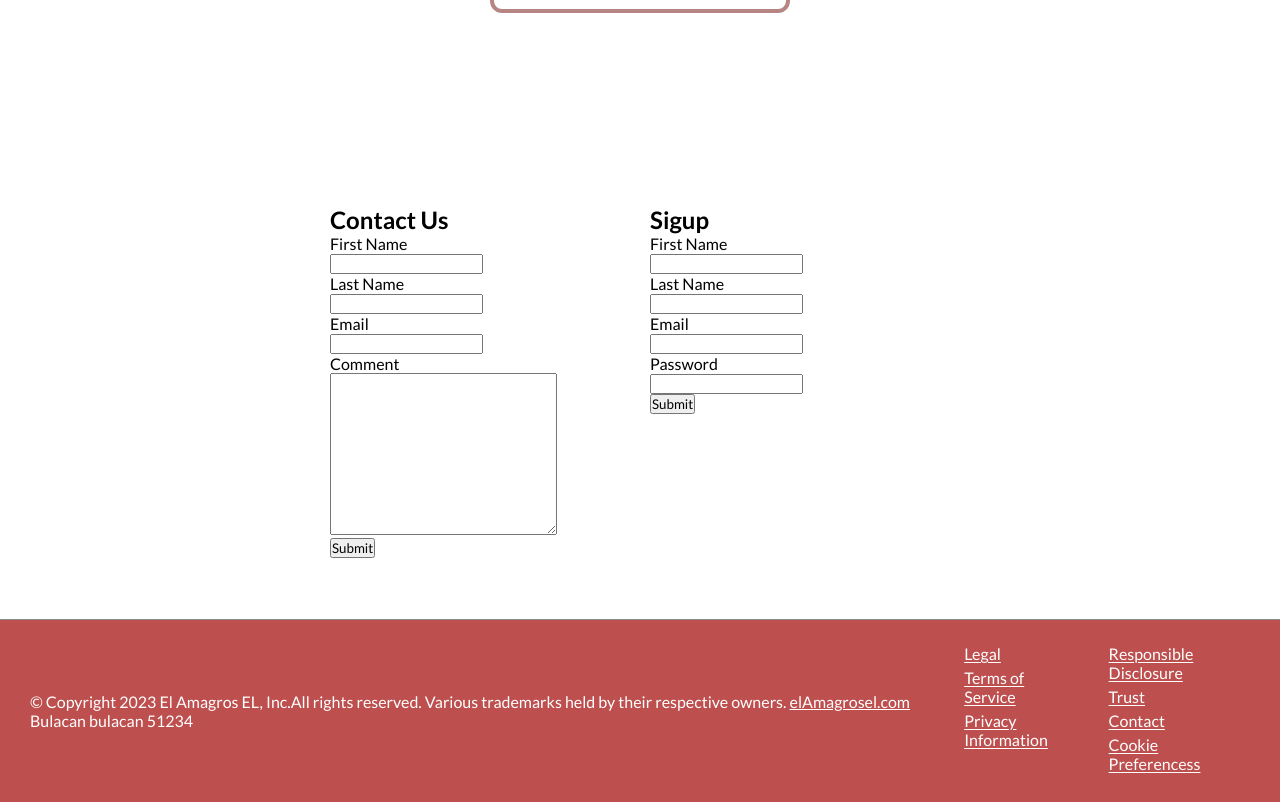
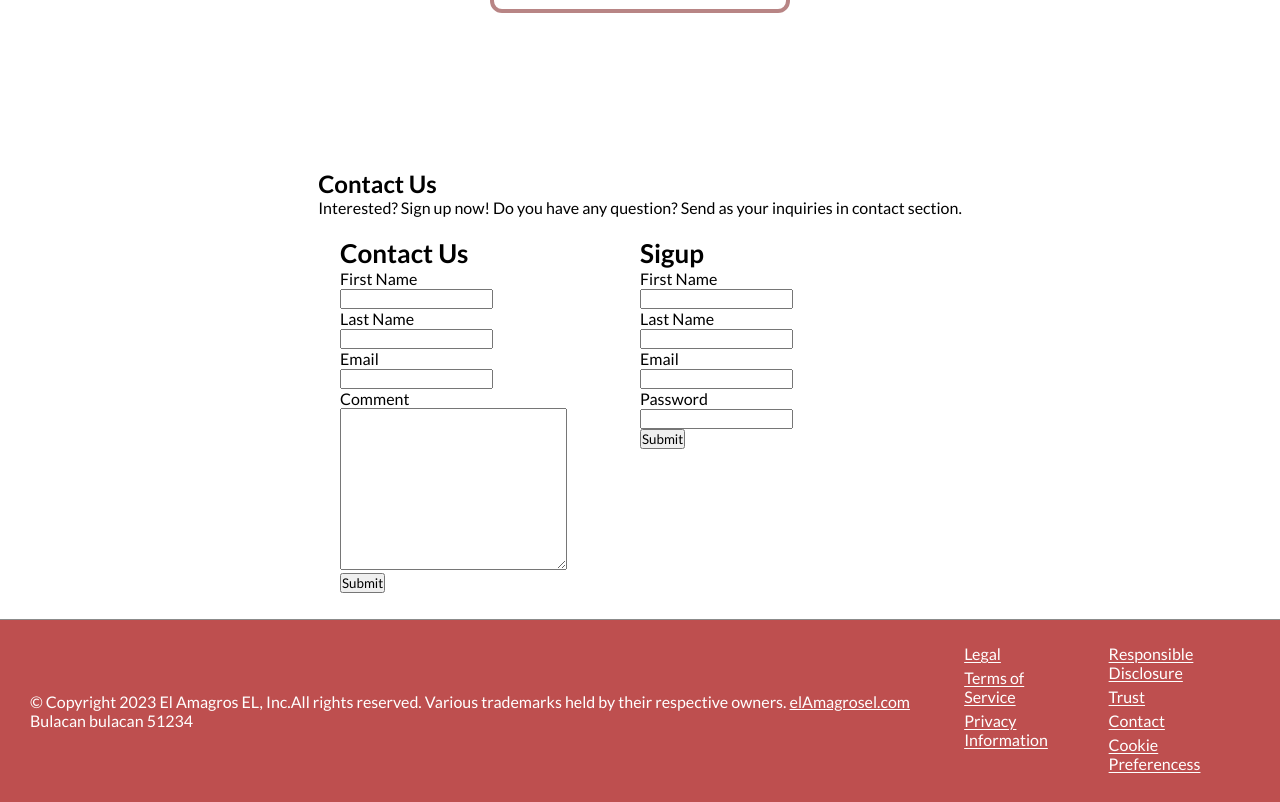
Before and after one commit to ian-afk/GYM_PROJECT_mern, a React (Vite) app in the folder frontend/: page / in a window 1280 px wide. Shown: the part 3234-4036 px from the top of the page. Built offline with nearby package versions, Linux system fonts and the light colour scheme.

Commit message:
add additional content of contact us section and its initial styling

```diff
--- a/frontend/src/pages/Home/Main.jsx
+++ b/frontend/src/pages/Home/Main.jsx
@@ -133,9 +133,17 @@ export default function Main() {
           </div>
         </section>
         <section className={styles['contact-us']}>
+          <div className={styles.contactHeader}>
+            <h2>Contact Us</h2>
+            <p>
+              Interested? Sign up now! Do you have any question? Send as your
+              inquiries in contact section.
+            </p>
+          </div>
+          <div className={styles.contactForm}>
             <div>
               <div>
-              <h2>Contact Us</h2>
+                <h3>Contact Us</h3>
               </div>
               <form action="#">
                 <label htmlFor="firstName">First Name</label>
@@ -156,7 +164,7 @@ export default function Main() {
             </div>
             <div>
               <div>
-              <h2>Sigup</h2>
+                <h3>Sigup</h3>
               </div>
               <form action="#">
                 <label htmlFor="#">First Name</label>
@@ -170,6 +178,7 @@ export default function Main() {
                 <input type="submit" className={styles.btn} />
               </form>
             </div>
+          </div>
         </section>
       </main>
     </>
--- a/frontend/src/pages/Home/Main.module.css
+++ b/frontend/src/pages/Home/Main.module.css
@@ -258,10 +258,16 @@
   align-items: center;
   margin: 100px 0 150px;
   gap: 20px;
+  flex-direction: column;
 }
 
-.contact-us div h1 {
-  font-size: 400px;
+.contact-us .contactForm {
+  display: flex;
+  justify-content: space-between;
+}
+
+.contact-us div h3 {
+  font-size: 26px;
 }
 
 .contact-us label {
@@ -273,6 +279,13 @@
   margin: 0;
 }
 
+.contact-us input:focus,
+.contact-us input:nth-child(2):focus {
+  margin: 0;
+  transform: scaleX(1.1);
+  transform-origin: left;
+}
+
 .contact-us .btn {
   display: block;
 }
```
Lines whose indentation alone changed are shown as unchanged.
